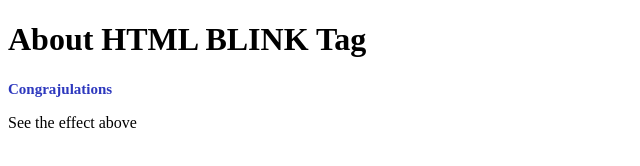
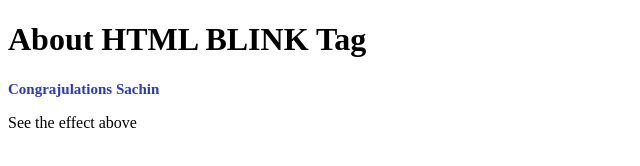
Before and after one commit to Sambhore/htmlwebsite, a plain HTML site: page index.html in a window 1280 px wide. Shown: the full height of the page, 0-640 px from the left. Drawn offline with Linux system fonts and the light colour scheme.

Commit message:
Update index.html
add text

```diff
--- a/index.html
+++ b/index.html
@@ -14,7 +14,7 @@
 
 <body>
     <h1> About HTML BLINK Tag</h1>
-    <blink> Congrajulations </blink>
+    <blink> Congrajulations Sachin </blink>
     <p> See the effect above </p>
 
 </body>
```
